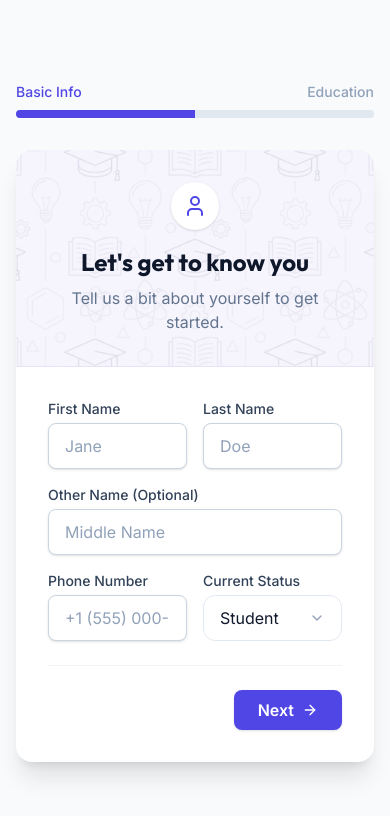
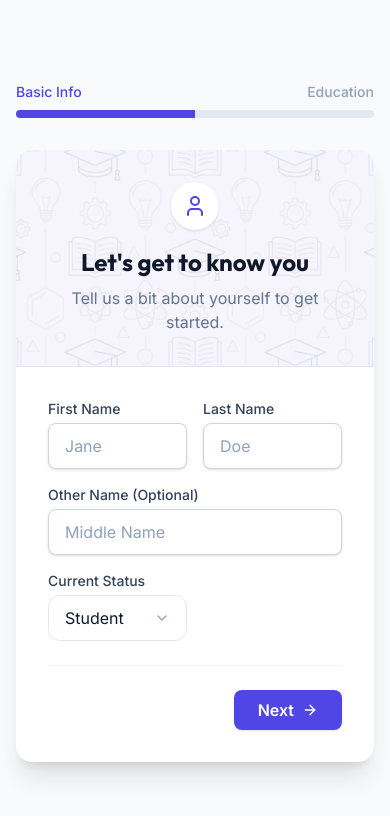
Before and after one commit to Genius4Lyf/ApplyRight-App, a React (Vite) app: page /onboarding in a window 390 px wide. Shown: the top 816 px of the page. Built offline with nearby package versions, Linux system fonts and the light colour scheme; sample sign-in values are in the browser's storage.

Commit message:
Removed the phone number input field on onboarding

```diff
--- a/src/pages/Onboarding.jsx
+++ b/src/pages/Onboarding.jsx
@@ -15,7 +15,7 @@ const Onboarding = () => {
         firstName: '',
         lastName: '',
         otherName: '',
-        phone: '',
+
         linkedinUrl: '',
         portfolioUrl: '',
         currentStatus: 'student',
@@ -77,7 +77,7 @@ const Onboarding = () => {
                 firstName: formData.firstName,
                 lastName: formData.lastName,
                 otherName: formData.otherName,
-                phone: formData.phone,
+
                 linkedinUrl: formData.linkedinUrl,
                 portfolioUrl: formData.portfolioUrl,
                 currentStatus: formData.currentStatus,
@@ -205,17 +205,7 @@ const Onboarding = () => {
                                     />
                                 </div>
                                 <div className="grid grid-cols-2 gap-4">
-                                    <div>
-                                        <label className="block text-sm font-medium text-slate-700 mb-1">Phone Number</label>
-                                        <input
-                                            name="phone"
-                                            value={formData.phone}
-                                            onChange={handleChange}
-                                            className="input-field w-full"
-                                            placeholder="+1 (555) 000-0000"
-                                            required
-                                        />
-                                    </div>
+
                                     {/* Optional fields removed as per request to handle in Profile/CV Builder */}
                                     <div>
                                         <CustomSelect
```
